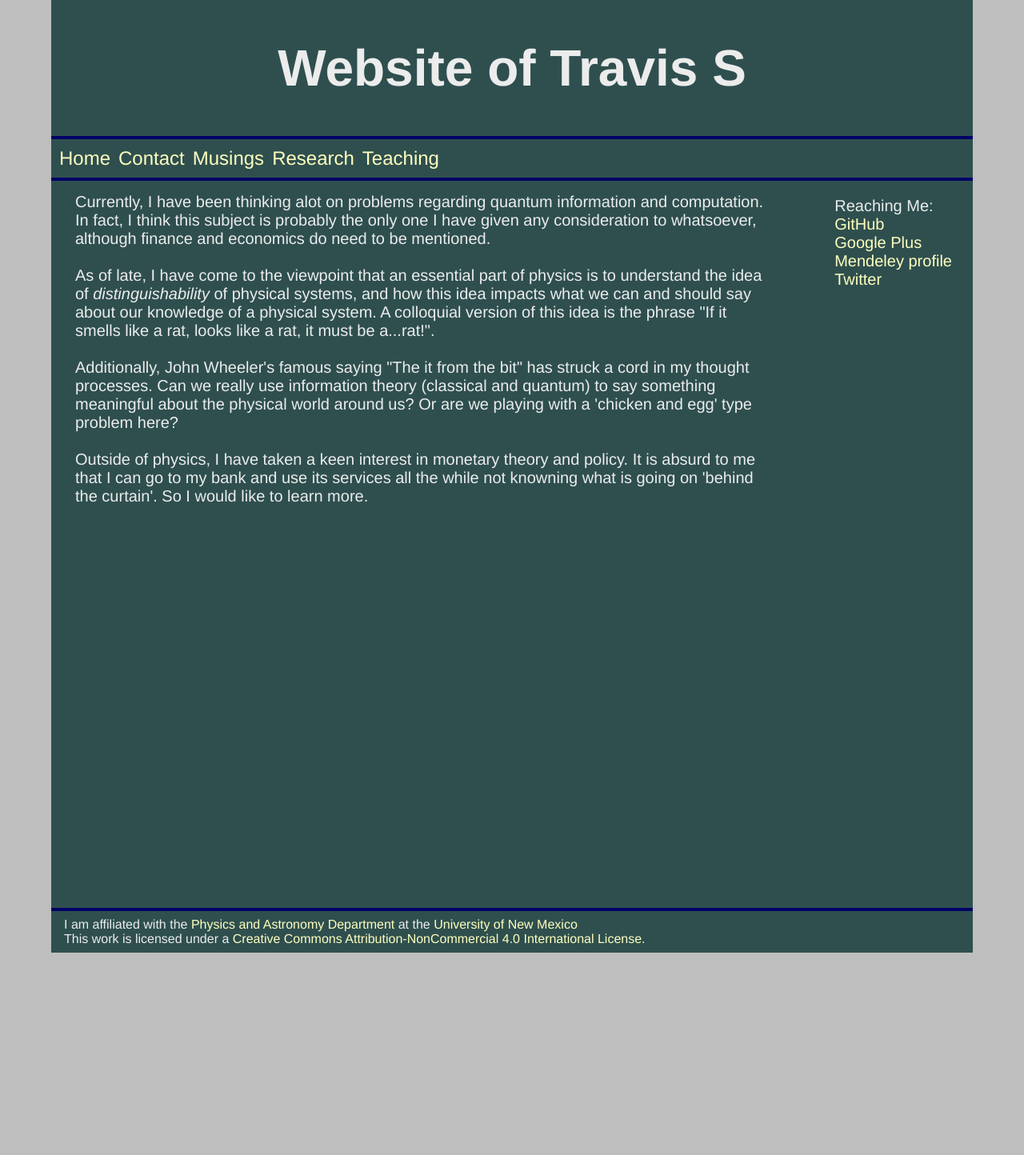
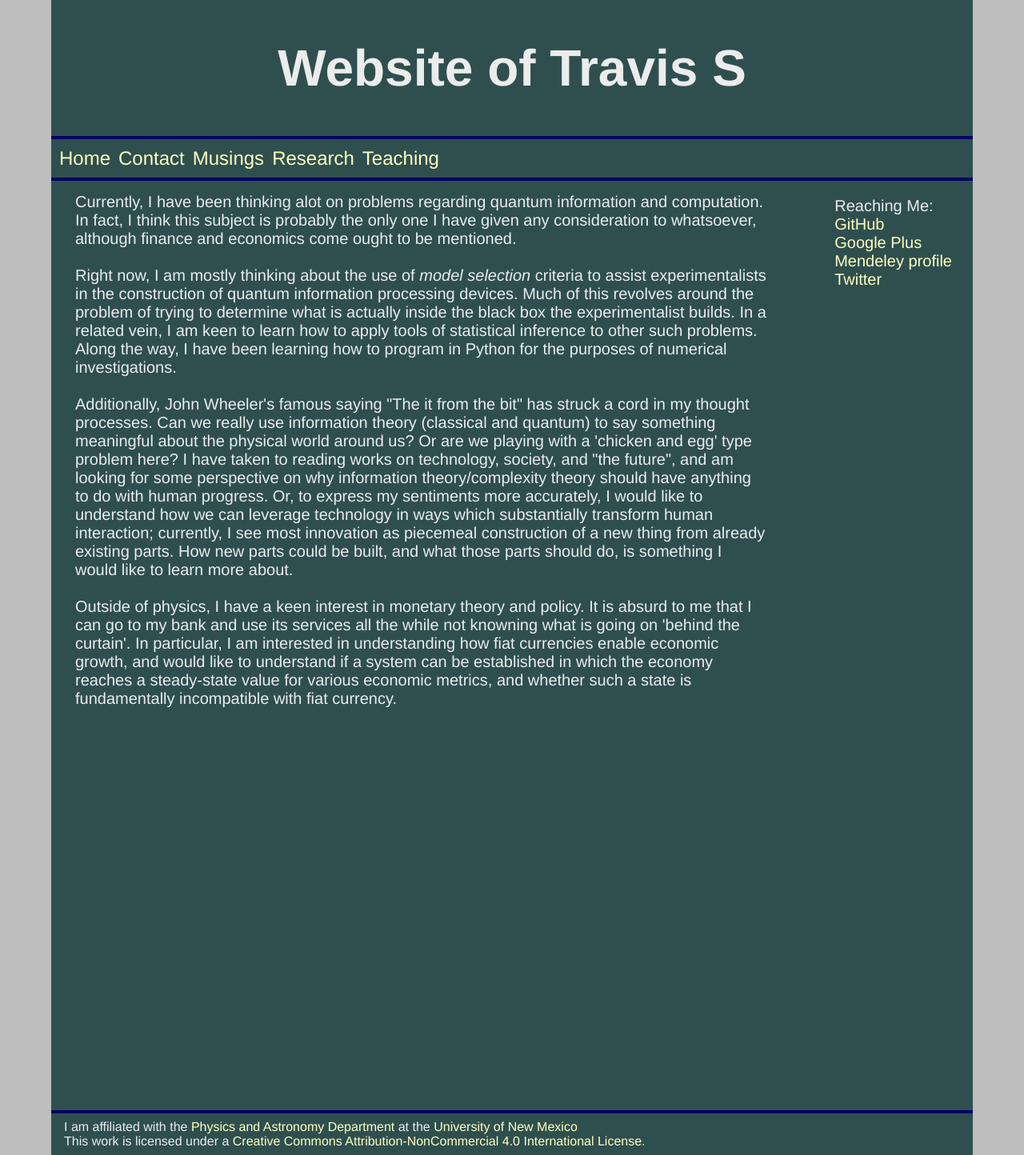
Before and after one commit to jarthurgross/Travis-S.github.io, a Jekyll site: the page built from research.html, in a window 1280 px wide. Shown: the whole page at 80% size. Built offline with Jekyll 4.4.1, drawn with Linux system fonts in a browser that asks for light colours; Markdown is read by kramdown in place of the engine named in the settings; before the commit the page ends 1191 px from its top, so only the background shows below that.

Commit message:
Updated front page for reading ease. Updated research page to align with current interests.

```diff
--- a/index.html
+++ b/index.html
@@ -4,8 +4,8 @@ title: Home
 ---
 <section class="content">
 Welcome to my home page. The point of this site, I suppose, is to serve as a central front for my online presence. Hence the links to other online profiles in the side bar. <br/><br/>
-In the process of setting up this site, I have been learning how to write HTML and CSS code, as well as how to use Jekyll to actually do the site building. The code for this site is available via my GitHub page.
+In the process of setting up this site, I have been learning how to write HTML and CSS code, as well as how to use <a href="http://jekyllrb.com/" target="blank">Jekyll</a> to compile the site. I have put the source code for the site on my GitHub page.
 <br/><br/>
-Should you wish to provide feedback on my page, see my <a href="CV.pdf" target="_blank">CV</a> for contact info. Or use the navigation bar.
+Should you wish to provide feedback on my page, see my <a href="CV.pdf" target="_blank">CV</a> for contact info.
 <br/><br/>
 </section>
--- a/research.html
+++ b/research.html
@@ -3,12 +3,13 @@ layout: default
 title: Home
 ---
 <section class="content">
-Currently, I have been thinking alot on problems regarding quantum information and computation. In fact, I think this subject is probably the only one I have given any consideration to whatsoever, although finance and economics do need to be mentioned.
-<br/><br/>
+Currently, I have been thinking alot on problems regarding quantum information and computation. In fact, I think this subject is probably the only one I have given any consideration to whatsoever, although finance and economics come ought to be mentioned.<br/><br/>
 
-As of late, I have come to the viewpoint that an essential part of physics is to understand the idea of <em>distinguishability</em> of physical systems, and how this idea impacts what we can and should say about our knowledge of a physical system. A colloquial version of this idea is the phrase "If it smells like a rat, looks like a rat, it must be a...rat!". <br/><br/>
+Right now, I am mostly thinking about the use of <em>model selection</em> criteria to assist experimentalists in the construction of quantum information processing devices. Much of this revolves around the problem of trying to determine what is actually inside the black box the experimentalist builds. In a related vein, I am keen to learn how to apply tools of statistical inference to other such problems. Along the way, I have been learning how to program in Python for the purposes of numerical investigations. <br/><br/>
 
-Additionally, John Wheeler's famous saying "The it from the bit" has struck a cord in my thought processes. Can we really use information theory (classical and quantum) to say something meaningful about the physical world around us? Or are we playing with a 'chicken and egg' type problem here?<br /><br />
+Additionally, John Wheeler's famous saying "The it from the bit" has struck a cord in my thought processes. Can we really use information theory (classical and quantum) to say something meaningful about the physical world around us? Or are we playing with a 'chicken and egg' type problem here? I have taken to reading works on technology, society, and "the future", and am looking for some perspective on why information theory/complexity theory should have anything to do with human progress. Or, to express my sentiments more accurately, I would like to understand how we can leverage technology
+in ways which substantially transform human interaction; currently, I see most innovation as piecemeal construction of a new thing from already existing parts. How new parts could be built, and what those parts should do, is something I would like to learn more about.
+<br /><br />
 
-Outside of physics, I have taken a keen interest in monetary theory and policy. It is absurd to me that I can go to my bank and use its services all the while not knowning what is going on 'behind the curtain'. So I would like to learn more. <br /><br />
+Outside of physics, I have a keen interest in monetary theory and policy. It is absurd to me that I can go to my bank and use its services all the while not knowning what is going on 'behind the curtain'. In particular, I am interested in understanding how fiat currencies enable economic growth, and would like to understand if a system can be established in which the economy reaches a steady-state value for various economic metrics, and whether such a state is fundamentally incompatible with fiat currency. <br/><br/>
 </section>
```
